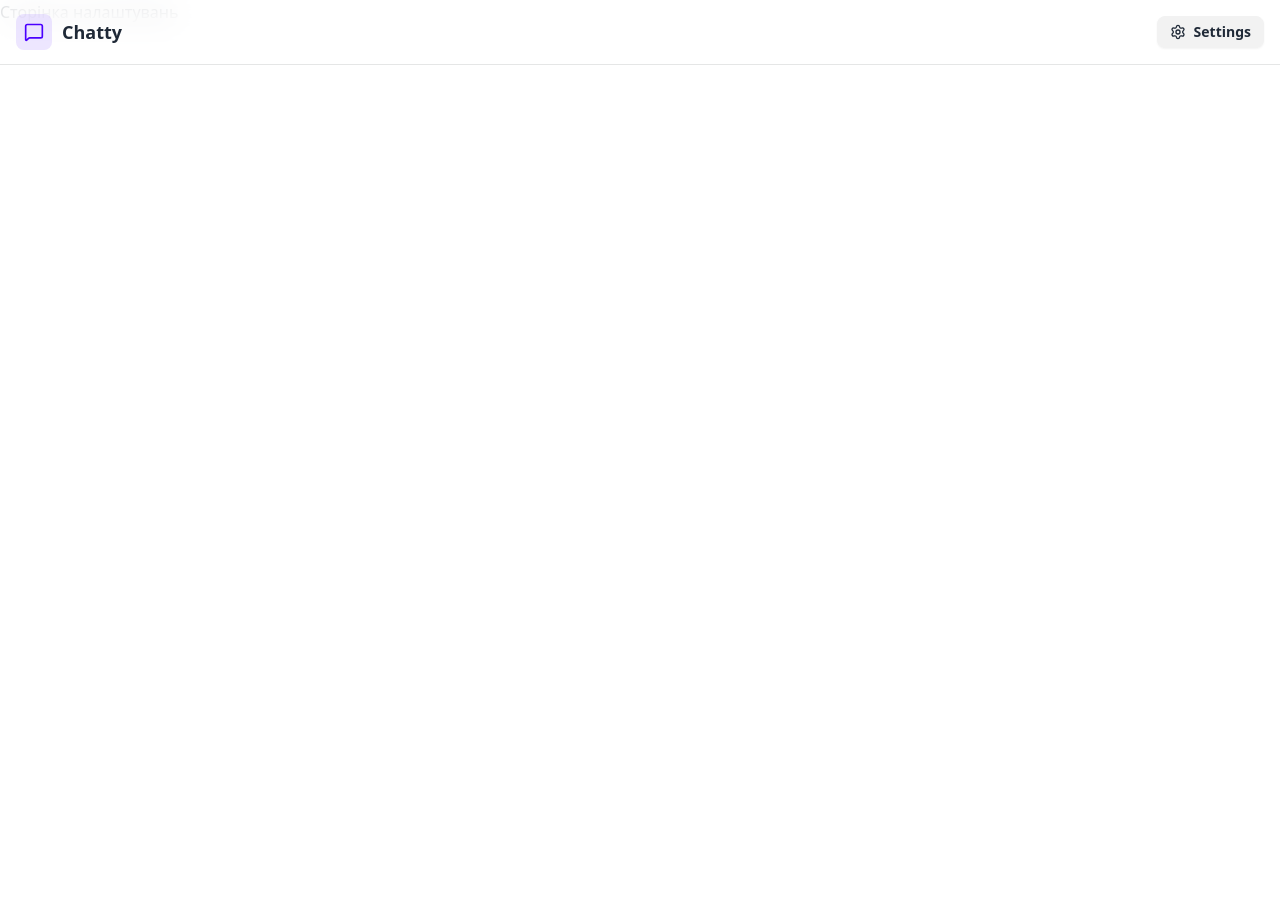
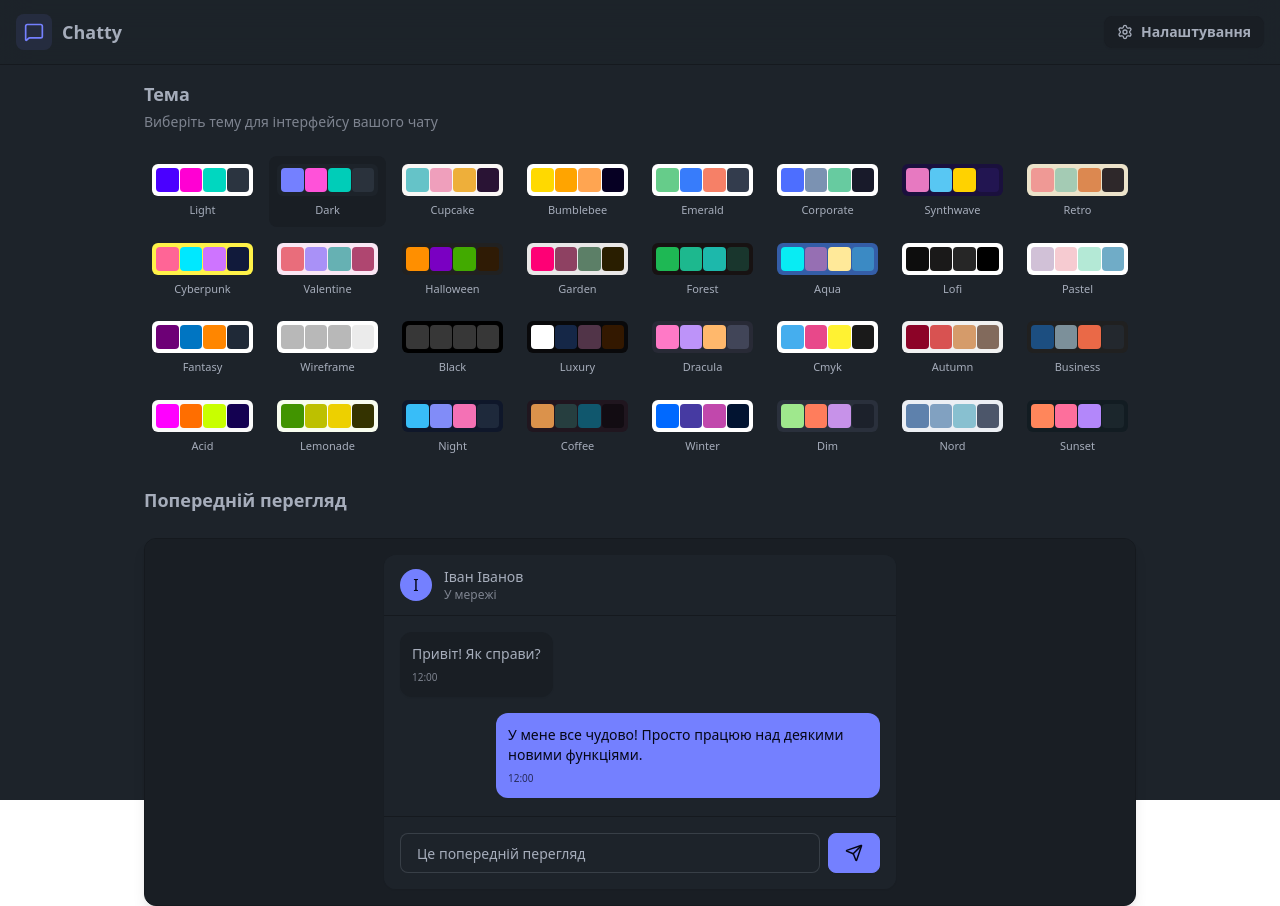
Before and after one commit to Marianzzz/chat-app, a React (Vite) app in the folder frontend/: page /settings in a window 1280 px wide. Before the commit the page ends 800 px from the top, so only its background shows below. Built offline with nearby package versions, Linux system fonts and the light colour scheme; no server answers.

Commit message:
create settingPage and useThemeStore, add 32 theme for chat

```diff
--- a/frontend/src/App.jsx
+++ b/frontend/src/App.jsx
@@ -9,9 +9,11 @@
 import { useEffect } from "react";
 import { Loader } from "lucide-react";
 import { Navigate } from "react-router-dom";
-import {Toaster} from "react-hot-toast"
+import { Toaster } from "react-hot-toast";
+import { useThemeStore } from "./store/useThemeStore";
 export const App = () => {
   const { authUser, checkAuth, isCheckingAuth } = useAuthStore();
+  const { theme } = useThemeStore();
 
   useEffect(() => {
     checkAuth();
@@ -26,7 +28,7 @@
     );
 
   return (
-    <div>
+    <div data-theme={theme}>
       <Navbar />
       <Routes>
         <Route
@@ -47,7 +49,7 @@
           element={authUser ? <ProfilePage /> : <Navigate to="/login" />}
         />
       </Routes>
-       <Toaster />
+      <Toaster />
     </div>
   );
 };
--- a/frontend/src/components/Navbar.jsx
+++ b/frontend/src/components/Navbar.jsx
@@ -33,19 +33,19 @@
               `}
             >
               <Settings className="w-4 h-4" />
-              <span className="hidden sm:inline">Settings</span>
+              <span className="hidden sm:inline">Налаштування</span>
             </Link>
 
             {authUser && (
               <>
                 <Link to={"/profile"} className={`btn btn-sm gap-2`}>
                   <User className="size-5" />
-                  <span className="hidden sm:inline">Profile</span>
+                  <span className="hidden sm:inline">Профіль</span>
                 </Link>
 
                 <button className="flex gap-2 items-center" onClick={logout}>
                   <LogOut className="size-5" />
-                  <span className="hidden sm:inline">Logout</span>
+                  <span className="hidden sm:inline">Вийти</span>
                 </button>
               </>
             )}
--- /dev/null
+++ b/frontend/src/constants/index.js
@@ -0,0 +1,34 @@
+export const THEMES = [
+  "light",
+  "dark",
+  "cupcake",
+  "bumblebee",
+  "emerald",
+  "corporate",
+  "synthwave",
+  "retro",
+  "cyberpunk",
+  "valentine",
+  "halloween",
+  "garden",
+  "forest",
+  "aqua",
+  "lofi",
+  "pastel",
+  "fantasy",
+  "wireframe",
+  "black",
+  "luxury",
+  "dracula",
+  "cmyk",
+  "autumn",
+  "business",
+  "acid",
+  "lemonade",
+  "night",
+  "coffee",
+  "winter",
+  "dim",
+  "nord",
+  "sunset",
+];
--- a/frontend/src/pages/SettingsPage.jsx
+++ b/frontend/src/pages/SettingsPage.jsx
@@ -1,3 +1,116 @@
+import { useThemeStore } from "../store/useThemeStore";
+import { Send } from "lucide-react";
+import { THEMES } from "../constants";
+
+const PREVIEW_MESSAGES = [
+  { id: 1, content: "Привіт! Як справи?", isSent: false },
+  {
+    id: 2,
+    content: "У мене все чудово! Просто працюю над деякими новими функціями.",
+    isSent: true,
+  },
+];
+
 export default function SettingsPage() {
-  return <>Сторінка налаштувань</>;
+  const { theme, setTheme } = useThemeStore();
+  return (
+    <div className="h-screen container mx-auto px-4 pt-20 max-w-5xl">
+      <div className="space-y-6">
+        <div className="flex flex-col gap-1">
+          <h2 className="text-lg font-semibold">Тема</h2>
+          <p className="text-sm text-base-content/70">
+            Виберіть тему для інтерфейсу вашого чату
+          </p>
+        </div>
+
+        <div className="grid grid-cols-4 sm:grid-cols-6 md:grid-cols-8 gap-2">
+          {THEMES.map((t) => (
+            <button
+              key={t}
+              className={`
+                group flex flex-col items-center gap-1.5 p-2 rounded-lg transition-colors
+                ${theme === t ? "bg-base-200" : "hover:bg-base-200/50"}
+              `}
+              onClick={() => setTheme(t)}
+            >
+              <div
+                className="relative h-8 w-full rounded-md overflow-hidden"
+                data-theme={t}
+              >
+                <div className="absolute inset-0 grid grid-cols-4 gap-px p-1">
+                  <div className="rounded bg-primary"></div>
+                  <div className="rounded bg-secondary"></div>
+                  <div className="rounded bg-accent"></div>
+                  <div className="rounded bg-neutral"></div>
+                </div>
+              </div>
+              <span className="text-[11px] font-medium truncate w-full text-center">
+                {t.charAt(0).toUpperCase() + t.slice(1)}
+              </span>
+            </button>
+          ))}
+        </div>
+        <h3 className="text-lg font-semibold mb-3">Попередній перегляд</h3>
+        <div className="rounded-xl border border-base-300 overflow-hidden bg-base-100 shadow-lg">
+          <div className="p-4 bg-base-200">
+            <div className="max-w-lg mx-auto">
+              <div className="bg-base-100 rounded-xl shadow-sm overflow-hidden">
+                <div className="px-4 py-3 border-b border-base-300 bg-base-100">
+                  <div className="flex items-center gap-3">
+                    <div className="w-8 h-8 rounded-full bg-primary flex items-center justify-center text-primary-content font-medium">
+                      I
+                    </div>
+                    <div>
+                      <h3 className="font-medium text-sm">Іван Іванов</h3>
+                      <p className="text-xs text-base-content/70">У мережі</p>
+                    </div>
+                  </div>
+                </div>
+
+                <div className="p-4 space-y-4 min-h-[200px] max-h-[200px] overflow-y-auto bg-base-100">
+                  {PREVIEW_MESSAGES.map((message) => (
+                    <div
+                      key={message.id}
+                      className={`flex ${message.isSent ? "justify-end" : "justify-start"}`}
+                    >
+                      <div
+                        className={`
+                          max-w-[80%] rounded-xl p-3 shadow-sm
+                          ${message.isSent ? "bg-primary text-primary-content" : "bg-base-200"}
+                        `}
+                      >
+                        <p className="text-sm">{message.content}</p>
+                        <p
+                          className={`
+                            text-[10px] mt-1.5
+                            ${message.isSent ? "text-primary-content/70" : "text-base-content/70"}
+                          `}
+                        >
+                          12:00
+                        </p>
+                      </div>
+                    </div>
+                  ))}
+                </div>
+                <div className="p-4 border-t border-base-300 bg-base-100">
+                  <div className="flex gap-2">
+                    <input
+                      type="text"
+                      className="input input-bordered flex-1 text-sm h-10"
+                      placeholder="Пише..."
+                      value="Це попередній перегляд"
+                      readOnly
+                    />
+                    <button className="btn btn-primary h-10 min-h-0">
+                      <Send size={18} />
+                    </button>
+                  </div>
+                </div>
+              </div>
+            </div>
+          </div>
+        </div>
+      </div>
+    </div>
+  );
 }
--- /dev/null
+++ b/frontend/src/store/useThemeStore.js
@@ -0,0 +1,9 @@
+import { create } from "zustand";
+
+export const useThemeStore = create((set) => ({
+  theme: localStorage.getItem("chat-theme") || "dark",
+  setTheme: (theme) => {
+    localStorage.setItem("chat-theme", theme);
+    set({ theme });
+  },
+}));
--- a/frontend/tailwind.config.js
+++ b/frontend/tailwind.config.js
@@ -5,4 +5,40 @@
     extend: {},
   },
   plugins: [require("daisyui")],
+  daisyui: {
+    themes: [
+      "light",
+      "dark",
+      "cupcake",
+      "bumblebee",
+      "emerald",
+      "corporate",
+      "synthwave",
+      "retro",
+      "cyberpunk",
+      "valentine",
+      "halloween",
+      "garden",
+      "forest",
+      "aqua",
+      "lofi",
+      "pastel",
+      "fantasy",
+      "wireframe",
+      "black",
+      "luxury",
+      "dracula",
+      "cmyk",
+      "autumn",
+      "business",
+      "acid",
+      "lemonade",
+      "night",
+      "coffee",
+      "winter",
+      "dim",
+      "nord",
+      "sunset",
+    ],
+  },
 };
```
